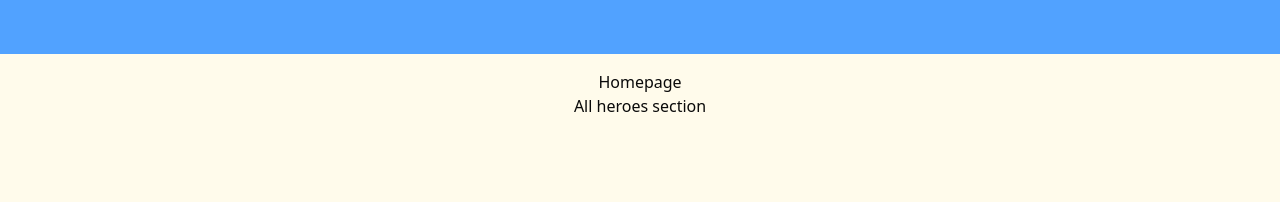
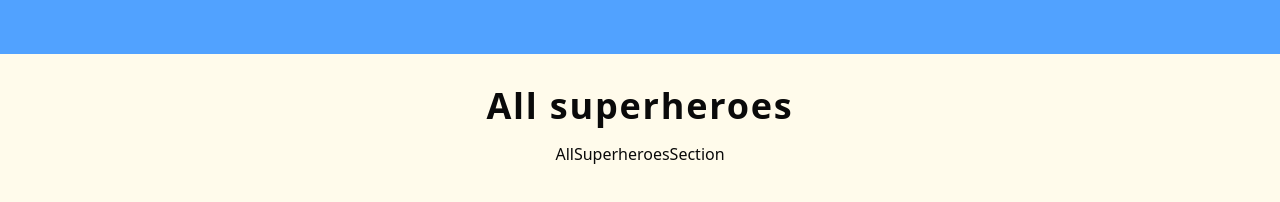
Before and after one commit to Gagun45/ninjas, a Next.js app: page / in a window 1280 px wide. Shown: the part 138-340 px from the top of the page. Built offline with nearby package versions, Linux system fonts and the light colour scheme.

Commit message:
pre rtk query

```diff
--- a/app/globals.css
+++ b/app/globals.css
@@ -124,5 +124,7 @@
   main {
     @apply flex flex-col items-center p-4 w-full min-h-[calc(100vh-144px)] bg-amber-50
   }
-
+  h1 {
+    @apply text-4xl font-bold tracking-wider py-4
+  }
 }
--- a/app/page.tsx
+++ b/app/page.tsx
@@ -1,8 +1,10 @@
+import AllSuperheroesSection from "@/components/AllSuperheroesSection/AllSuperheroesSection";
+
 export default function Home() {
   return (
     <main>
-      <h1>Homepage</h1>
-      <div>All heroes section</div>
+      <h1>All superheroes</h1>
+      <AllSuperheroesSection />
     </main>
   );
 }
--- a/app/superpower/create/page.tsx
+++ b/app/superpower/create/page.tsx
@@ -1,4 +1,4 @@
-import AllSuperpowers from "@/components/AllSuperpowers/AllSuperpowers";
+import AllSuperpowersSection from "@/components/AllSuperpowersSection/AllSuperpowersSection";
 import CreateSuperpowerForm from "@/forms/CreateSuperpowerForm/CreateSuperpowerForm";
 
 const CreateSuperPowerPage = () => {
@@ -6,7 +6,7 @@ const CreateSuperPowerPage = () => {
     <main>
       <h1>Create a superpower</h1>
       <CreateSuperpowerForm />
-      <AllSuperpowers />
+      <AllSuperpowersSection />
     </main>
   );
 };
--- /dev/null
+++ b/components/AllSuperheroesSection/AllSuperheroesSection.tsx
@@ -0,0 +1,8 @@
+'use client'
+
+const AllSuperheroesSection = () => {
+  return (
+    <section>AllSuperheroesSection</section>
+  )
+}
+export default AllSuperheroesSection
--- a/components/AllSuperpowers/AllSuperpowers.tsx
+++ b/components/AllSuperpowersSection/AllSuperpowersSection.tsx
@@ -1,17 +1,17 @@
 import prisma from "@/lib/prisma";
 
-const AllSuperpowers = async () => {
+const AllSuperpowersSection = async () => {
   const superpowers = await prisma.superpower.findMany();
 
   return (
-    <div className="flex flex-col w-full max-w-2xl">
+    <section className="flex flex-col w-full max-w-2xl">
       <h2>Existing superpowers</h2>
       <div className="flex flex-col gap-2">
         {superpowers.map((spower) => (
           <span key={spower.id}>{spower.power}</span>
         ))}
       </div>
-    </div>
+    </section>
   );
 };
-export default AllSuperpowers;
+export default AllSuperpowersSection;
--- a/forms/CreateSuperheroForm/CreateSuperheroForm.tsx
+++ b/forms/CreateSuperheroForm/CreateSuperheroForm.tsx
@@ -28,7 +28,7 @@ const CreateSuperheroForm = () => {
     },
   });
   const onSubmit = async (values: createSuperheroSchemaType) => {
-    const { success, pid } = await createSuperhero(values);
+    const { success } = await createSuperhero(values);
     if (success) {
       toast.success("Superhero created");
       // ROUTER TO /superhero/pid //
```
